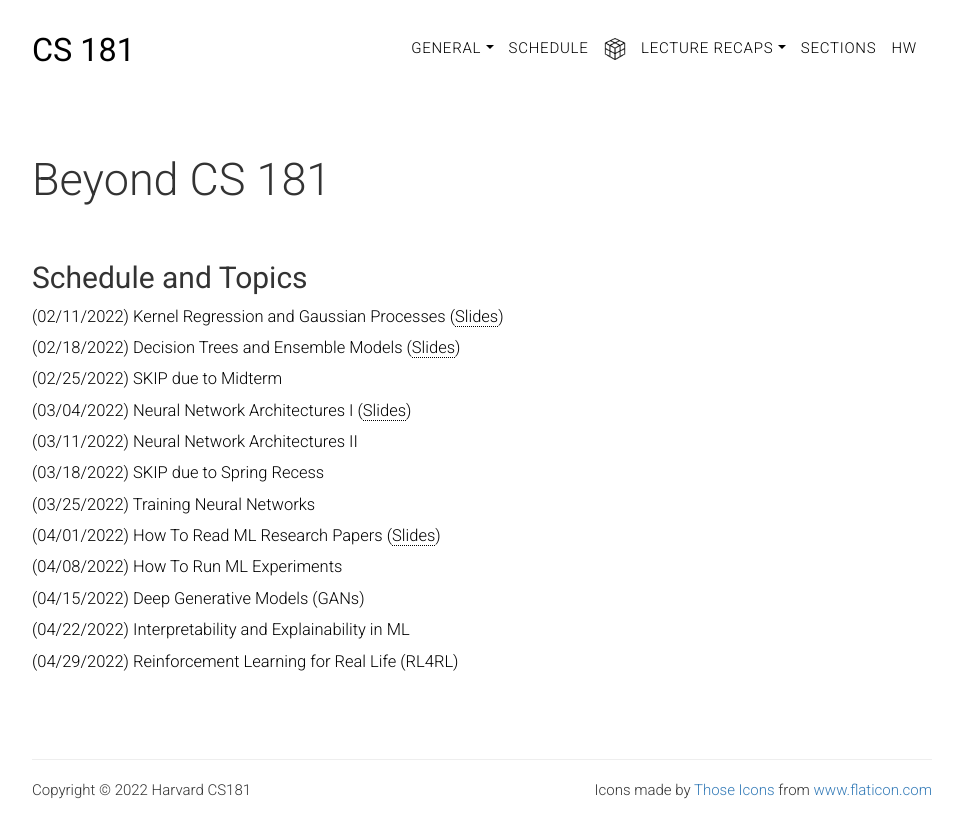
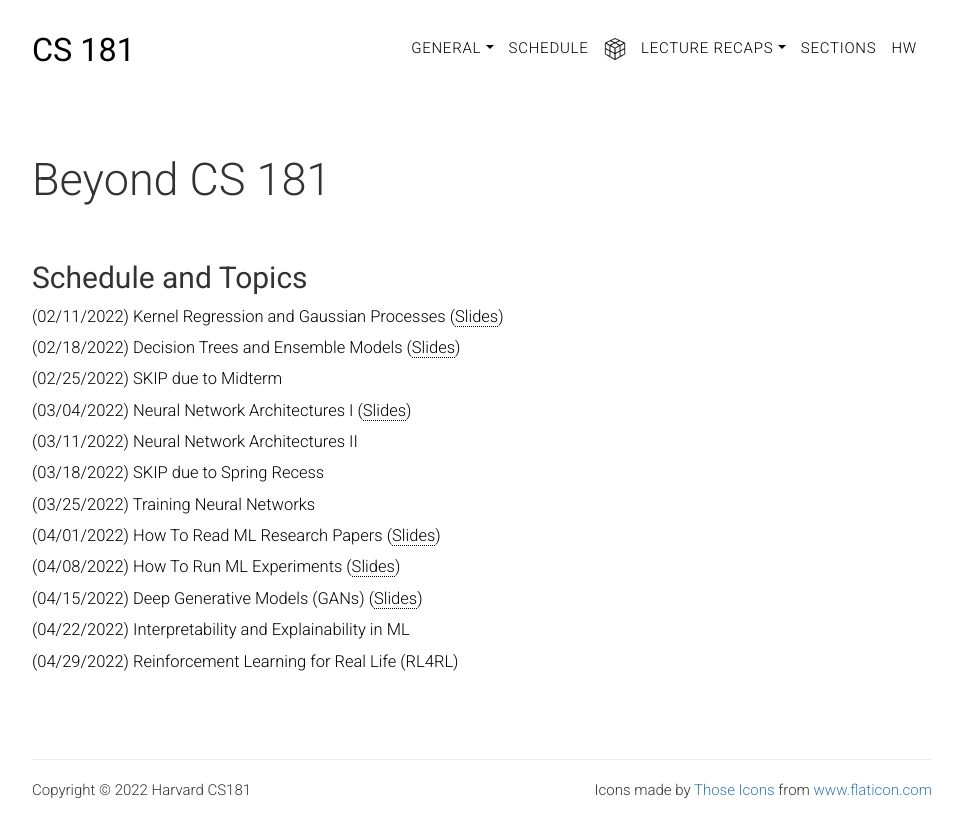
Before and after one commit to harvard-ml-courses/cs181-web, a Jekyll site: the page built from beyondcs181.html, in a window 1280 px wide. Shown: the top 838 px of the page, without its empty margins (158-1121 px from the left). Built offline with Jekyll 4.4.1, drawn with Linux system fonts in a browser that asks for light colours.

Commit message:
added beyond cs 181 L9 and L10

```diff
--- a/_data/all.yaml
+++ b/_data/all.yaml
@@ -485,7 +485,7 @@
   - name: "(03/18/2022) SKIP due to Spring Recess"
   - name: "(03/25/2022) Training Neural Networks"
   - name: "(04/01/2022) How To Read ML Research Papers (<a href='/cs181-web/files/beyond_cs_181_L8.pdf'>Slides</a>)"
-  - name: "(04/08/2022) How To Run ML Experiments"
-  - name: "(04/15/2022) Deep Generative Models (GANs)"
+  - name: "(04/08/2022) How To Run ML Experiments (<a href='/cs181-web/files/beyond_cs_181_L9.pdf'>Slides</a>)"
+  - name: "(04/15/2022) Deep Generative Models (GANs) (<a href='/cs181-web/files/beyond_cs_181_L10.pdf'>Slides</a>)"
   - name: "(04/22/2022) Interpretability and Explainability in ML"
   - name: "(04/29/2022) Reinforcement Learning for Real Life (RL4RL)"
```
Also changed, not shown: 2 other files.
